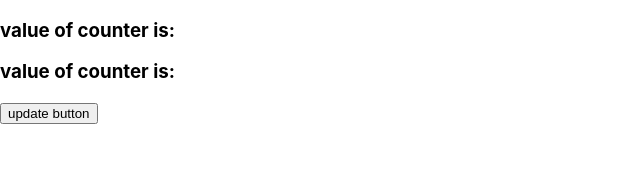
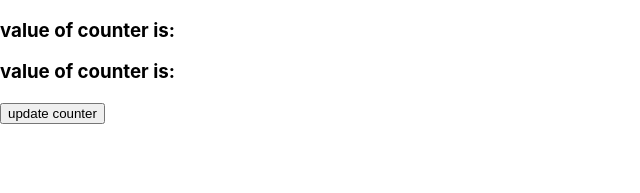
Before and after one commit to seekersforseekers/react_app_lecture4_bootcamp, a React (Create React App) app: page / in a window 1280 px wide. Shown: the top 193 px of the page, without its empty margins (0-640 px from the left). Built offline with nearby package versions, Linux system fonts and the light colour scheme.

Commit message:
Update App.js

```diff
--- a/src/App.js
+++ b/src/App.js
@@ -4,15 +4,15 @@ import {Message} from './Message.js'
 import './App.css';
 
 export default function App() {
-let {count, setCount}=useState(0)
+let {count, setCount}=useState(0);
   return (
     <div >
       <Message counter={count}/>
    <h3>value of counter is:{count}</h3>
 <button onClick={
-  ()=>setCount(count + 1)
+ ()=>setCount(count + 1)
 }>
-  update button
+  update counter
 </button>
     </div>
   );
```
